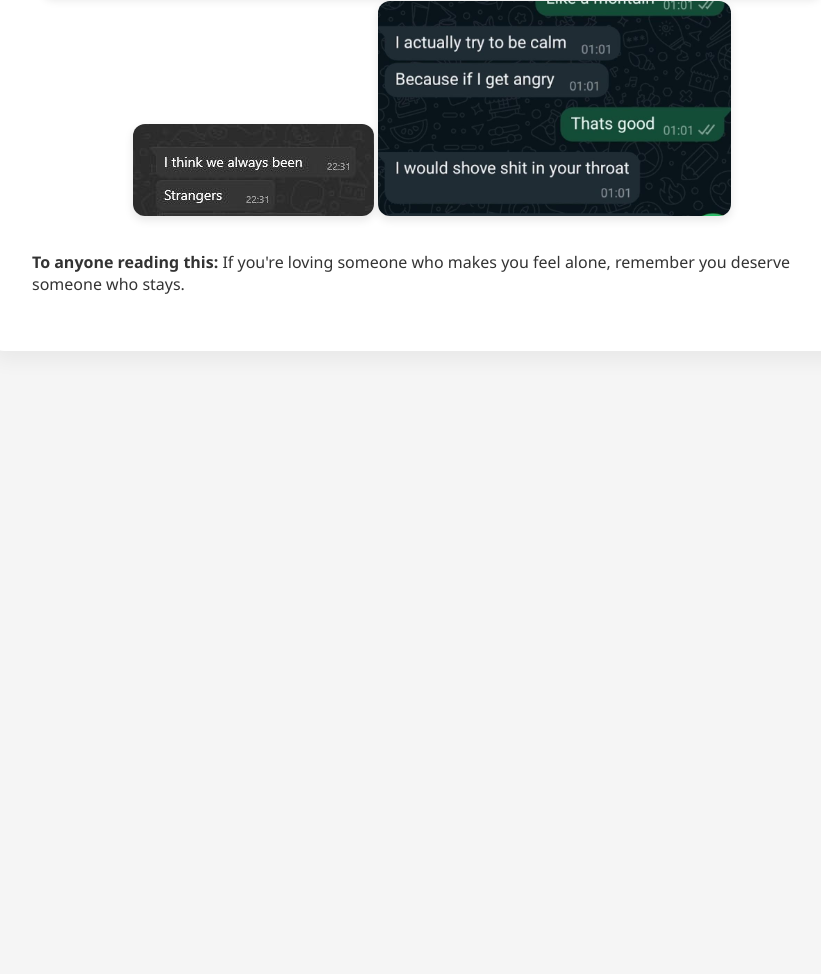
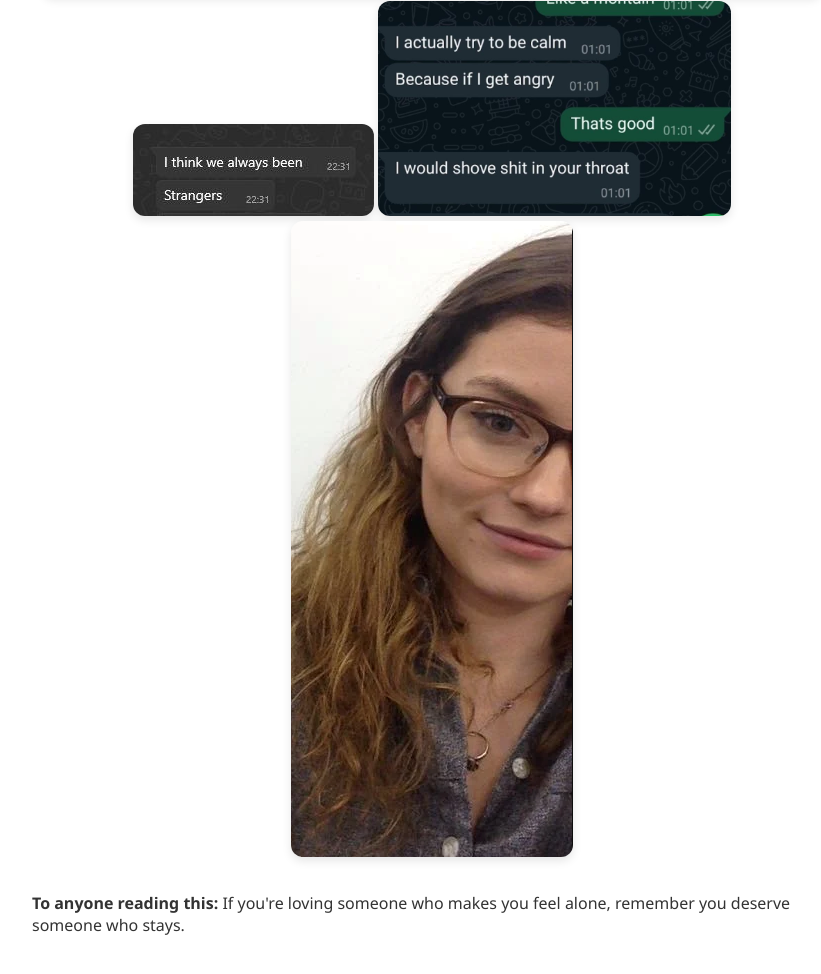
Before and after one commit to zazanarcii/avoidant-ex-site, a plain HTML site: page index.html in a window 1280 px wide. Shown: the part 3354-4328 px from the top of the page, without its empty margins (208-1029 px from the left). Before the commit the page ends 3745 px from the top, so only its background shows below. Drawn offline with Linux system fonts and the light colour scheme.

Commit message:
Update index.html

```diff
--- a/index.html
+++ b/index.html
@@ -122,6 +122,7 @@ Now? I’m picking up the pieces. Learning to trust again. And most importantly,
       <img src="3.jpg" alt="Breakup screenshot 2">
       <img src="4.jpg" alt="Breakup screenshot 3">
       <img src="5.png" alt="Breakup screenshot 4">
+      <img src="6.png" alt="Breakup screenshot 5">
     </div>
 
     <p><strong>To anyone reading this:</strong> If you're loving someone who makes you feel alone, remember you deserve someone who stays.</p>
```
